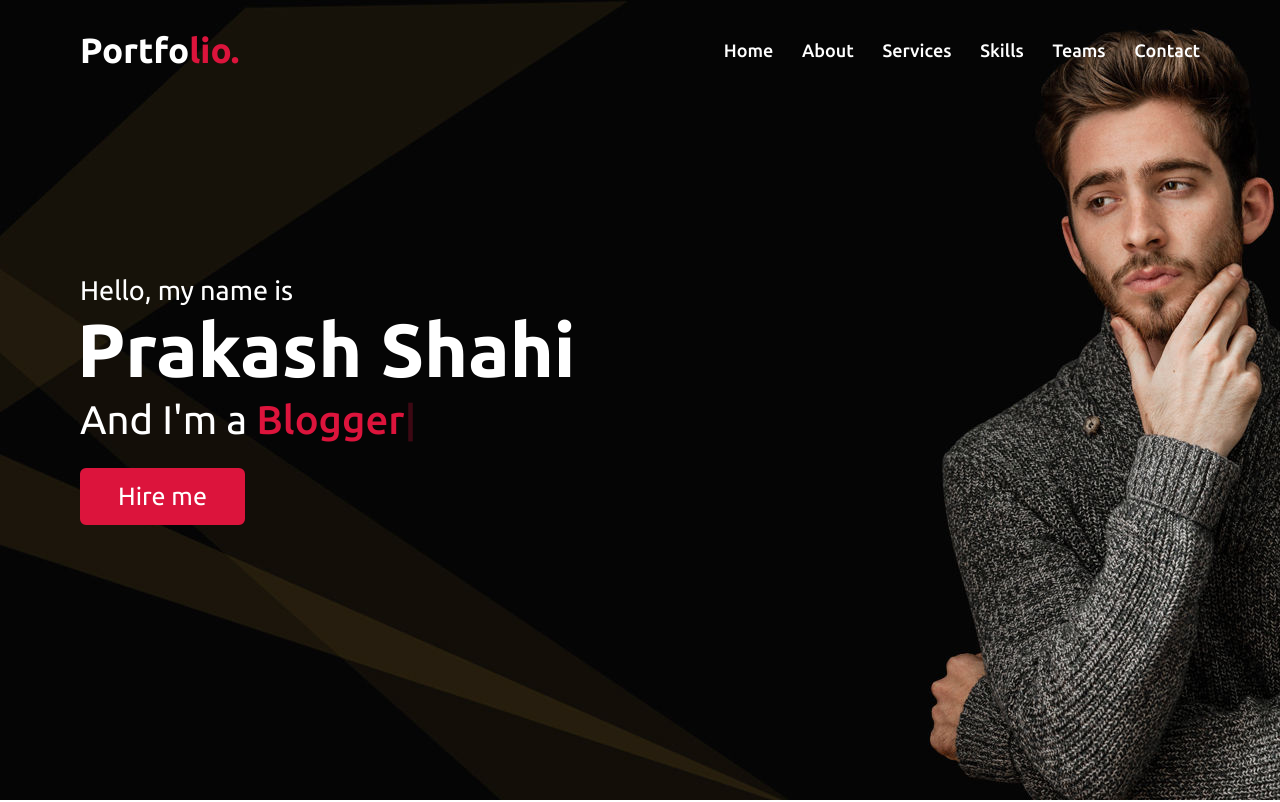
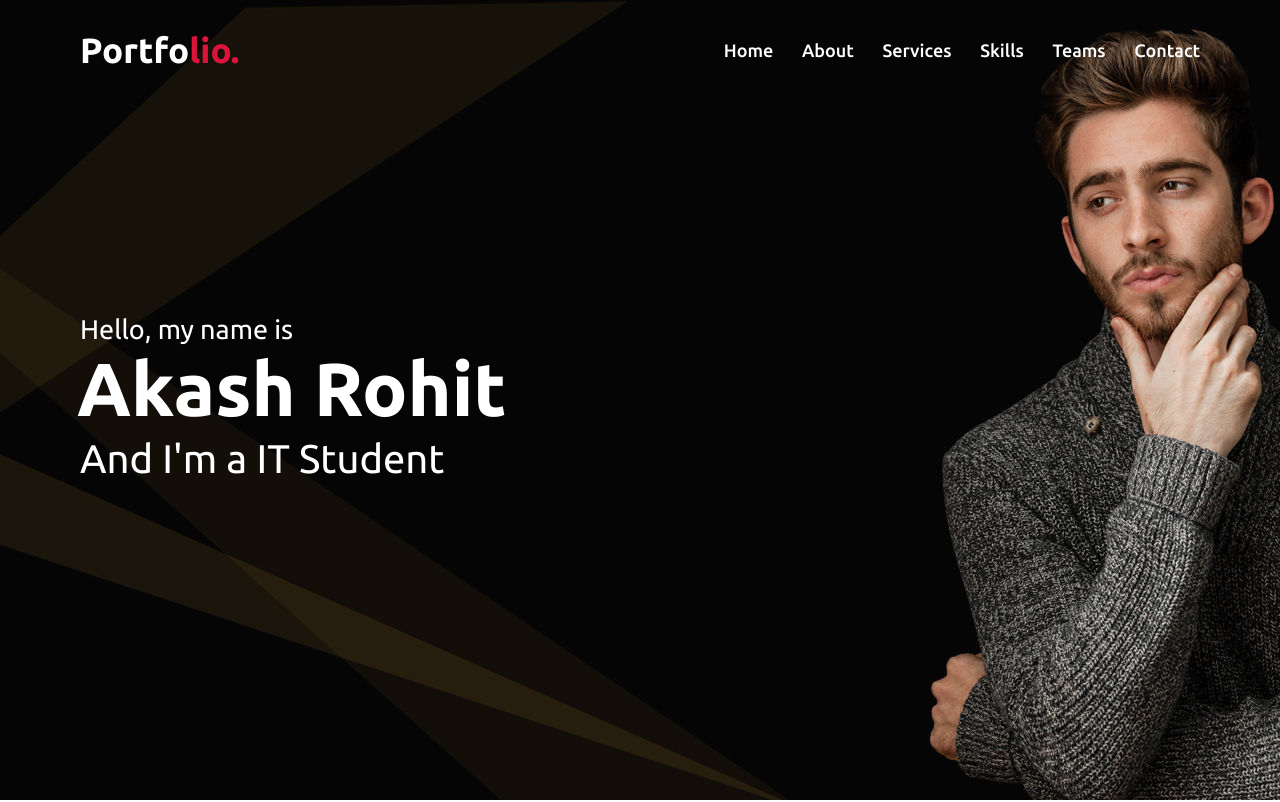
Before and after one commit to akashrohit/Portfolio_Website, a plain HTML site: page index.html in a window 1280 px wide. Shown: the top 802 px of the page. Drawn offline with nearby package versions, Linux system fonts and the light colour scheme.

Commit message:
name change

```diff
--- a/index.html
+++ b/index.html
@@ -40,9 +40,9 @@
         <div class="max-width">
             <div class="home-content">
                 <div class="text-1">Hello, my name is</div>
-                <div class="text-2">Prakash Shahi</div>
-                <div class="text-3">And I'm a <span class="typing"></span></div>
-                <a href="#">Hire me</a>
+                <div class="text-2">Akash Rohit</div>
+                <div class="text-3">And I'm a IT Student</div>
+                <!-- <a href="#"></a> -->
             </div>
         </div>
     </section>
```
Also changed, not shown: commands.txt (added).
